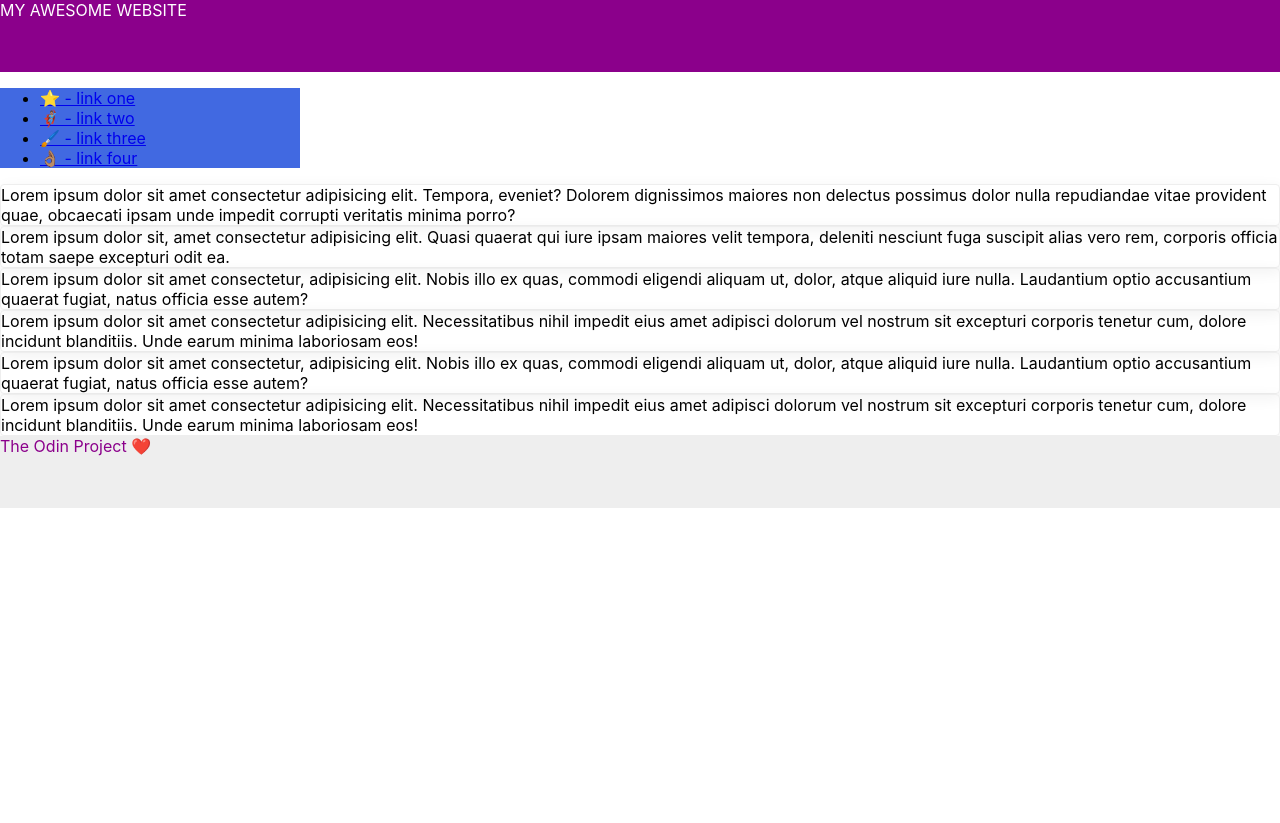
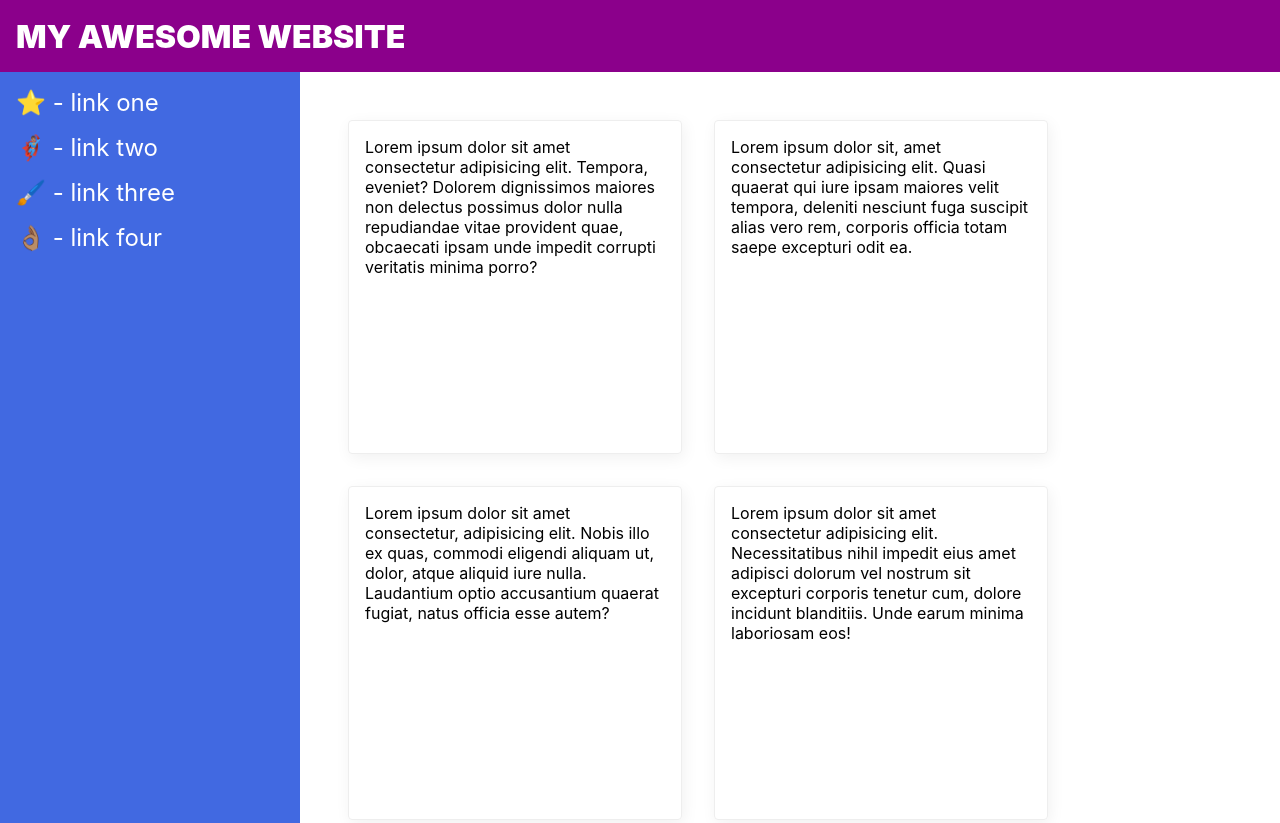
Before and after one commit to muazsazelim/The-Odin-Project, a plain HTML site: page foundations/07-flex-layout-2/index.html in a window 1280 px wide. Shown: the top 823 px of the page. Before the commit the page ends 800 px from the top, so only its background shows below. Drawn offline with Linux system fonts and the light colour scheme.

Commit message:
done exercise no 7 flex

```diff
--- a/foundations/07-flex-layout-2/index.html
+++ b/foundations/07-flex-layout-2/index.html
@@ -12,6 +12,7 @@
       MY AWESOME WEBSITE
     </div>
 
+    <div class="content">
       <div class="sidebar">
         <ul>
           <li><a href="#">⭐ - link one</a></li>
@@ -20,14 +21,15 @@
           <li><a href="#">👌🏽 - link four</a></li>
         </ul>
       </div>
-
+      <div class="cards">
         <div class="card">Lorem ipsum dolor sit amet consectetur adipisicing elit. Tempora, eveniet? Dolorem dignissimos maiores non delectus possimus dolor nulla repudiandae vitae provident quae, obcaecati ipsam unde impedit corrupti veritatis minima porro?</div>
         <div class="card">Lorem ipsum dolor sit, amet consectetur adipisicing elit. Quasi quaerat qui iure ipsam maiores velit tempora, deleniti nesciunt fuga suscipit alias vero rem, corporis officia totam saepe excepturi odit ea.</div>
         <div class="card">Lorem ipsum dolor sit amet consectetur, adipisicing elit. Nobis illo ex quas, commodi eligendi aliquam ut, dolor, atque aliquid iure nulla. Laudantium optio accusantium quaerat fugiat, natus officia esse autem?</div>
         <div class="card">Lorem ipsum dolor sit amet consectetur adipisicing elit. Necessitatibus nihil impedit eius amet adipisci dolorum vel nostrum sit excepturi corporis tenetur cum, dolore incidunt blanditiis. Unde earum minima laboriosam eos!</div>
         <div class="card">Lorem ipsum dolor sit amet consectetur, adipisicing elit. Nobis illo ex quas, commodi eligendi aliquam ut, dolor, atque aliquid iure nulla. Laudantium optio accusantium quaerat fugiat, natus officia esse autem?</div>
         <div class="card">Lorem ipsum dolor sit amet consectetur adipisicing elit. Necessitatibus nihil impedit eius amet adipisci dolorum vel nostrum sit excepturi corporis tenetur cum, dolore incidunt blanditiis. Unde earum minima laboriosam eos!</div>
-
+      </div>
+    </div>
     <div class="footer">
       The Odin Project ❤️
     </div>
--- a/foundations/07-flex-layout-2/style.css
+++ b/foundations/07-flex-layout-2/style.css
@@ -24,6 +24,67 @@ body {
 
 .card {
   border: 1px solid #eee;
-  box-shadow: 2px 4px 16px rgba(0,0,0,.06);
+  box-shadow: 2px 4px 16px rgba(0, 0, 0, .06);
   border-radius: 4px;
 }
+
+/* Answer */
+
+.header {
+  display: flex;
+  align-items: center;
+  font-size: 32px;
+  font-weight: 900;
+  padding: 0 16px;
+}
+
+body {
+  display: flex;
+  flex-direction: column;
+}
+
+.content {
+  flex: 1;
+  display: flex;
+}
+
+.footer {
+  display: flex;
+  justify-content: center;
+  align-items: center;
+}
+
+.sidebar {
+  width: 300px;
+  flex-shrink: 0;
+  padding: 16px;
+}
+
+a {
+  font-size: 24px;
+  color: white;
+  text-decoration: none;
+}
+
+.cards {
+  padding: 48px;
+  display: flex;
+  flex-wrap: wrap;
+  gap: 32px;
+}
+
+.card {
+  width: 300px;
+  height: 300px;
+  padding: 16px;
+}
+
+ul {
+  list-style-type: none;
+  margin: 0;
+  padding: 0;
+}
+
+li {
+  margin-bottom: 16px;
+}
```
Lines whose indentation alone changed are shown as unchanged.
